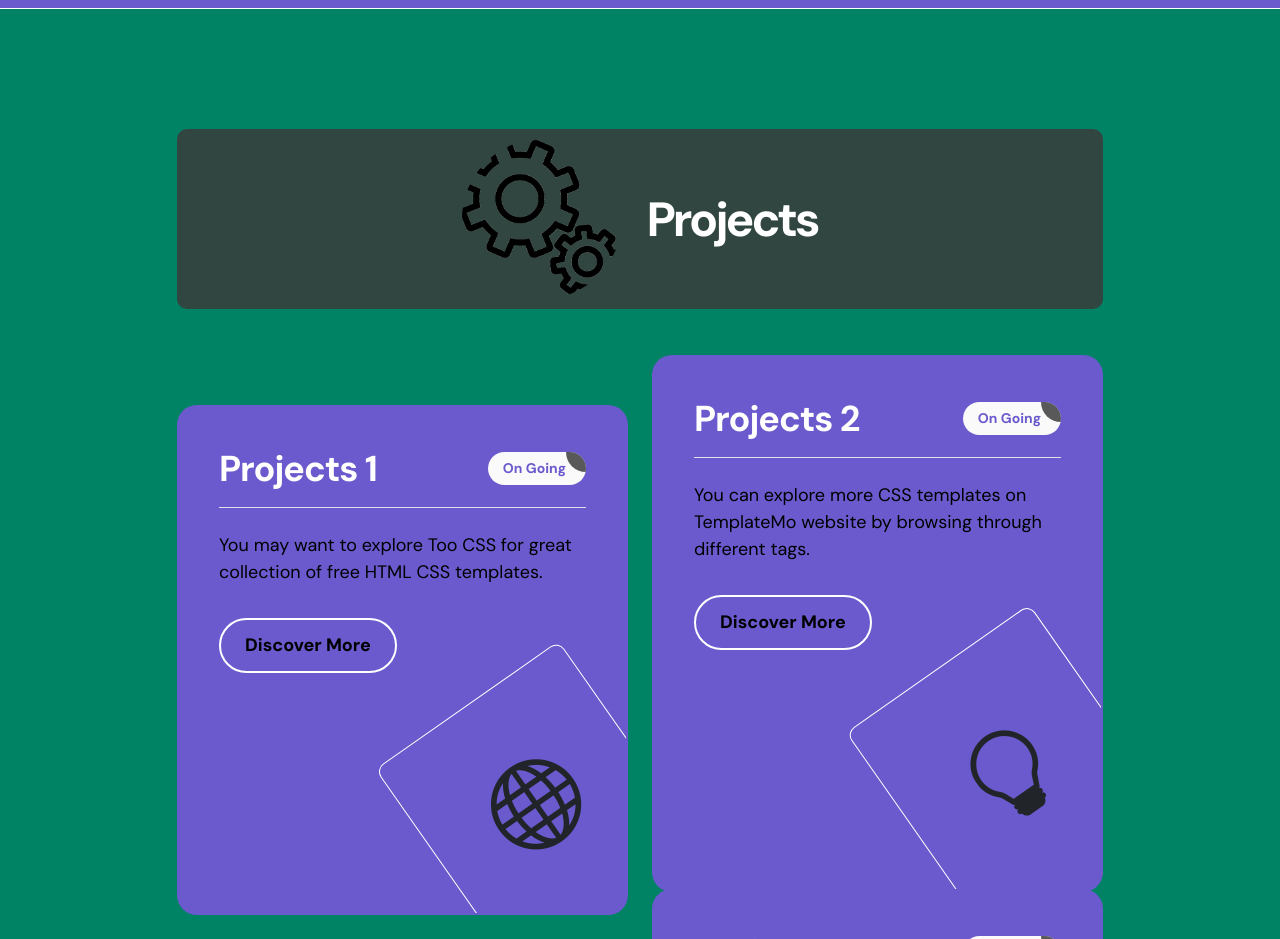
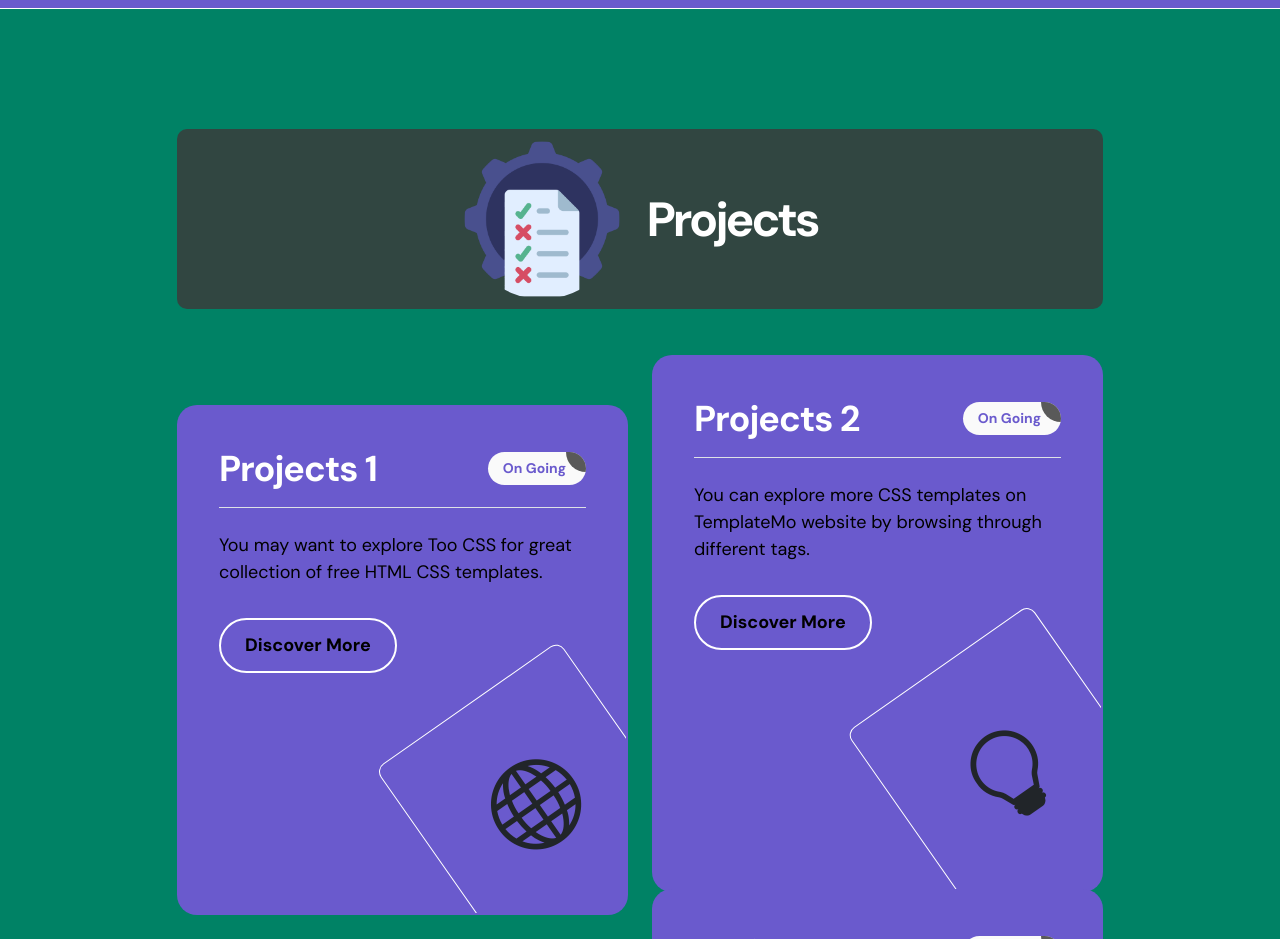
Before and after one commit to sendy-ty/sendy-ty.github.io, a plain HTML site: page index.html in a window 1280 px wide. Shown: the part 2840-3779 px from the top of the page. Drawn offline with Linux system fonts and the light colour scheme.

Commit message:
first commit

```diff
--- a/index.html
+++ b/index.html
@@ -252,7 +252,7 @@ https://templatemo.com/tm-578-first-portfolio
 
                         <div class="col-lg-10 col-12 mx-auto">
                             <div class="section-title-wrap d-flex justify-content-center align-items-center mb-5">
-                                <img src="images/projek.png" class="avatar-image img-fluid" alt="">
+                                <img src="images/project-management.png" class="avatar-image img-fluid" alt="">
 
                                 <h2 class="text-white ms-4 mb-0">Projects</h2>
                             </div>
```
Also changed, not shown: images/project-management.png (added).
